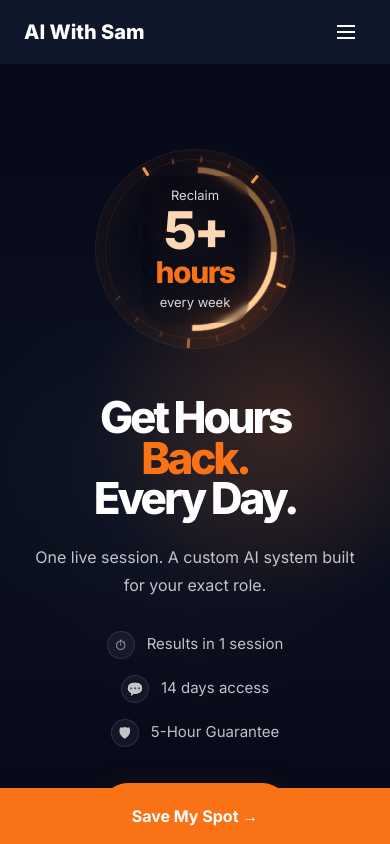
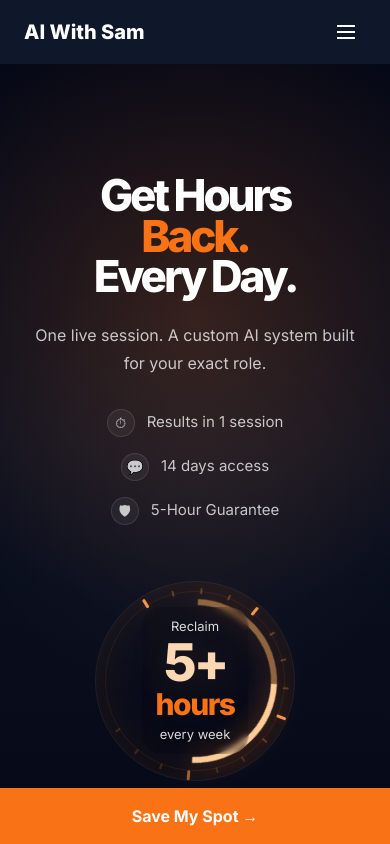
Before and after one commit to samkershner1234-aisk/ai-with-sam, a React (Vite) app: page / in a window 390 px wide. Shown: the top 844 px of the page. Built offline with nearby package versions, Linux system fonts and the light colour scheme.

Commit message:
Refactor Hero component for responsiveness and styling
Updated clock size and tick radius for mobile and desktop views. Modified background gradients and layout for improved responsiveness.

```diff
--- a/src/components/landing/Hero.jsx
+++ b/src/components/landing/Hero.jsx
@@ -18,19 +18,45 @@ export default function Hero() {
     return () => window.removeEventListener("resize", onResize);
   }, []);
 
-  const clockSize = isMobile ? 200 : 320;
-  const tickRadius = isMobile ? 88 : 142;
+  const clockSize = isMobile ? 200 : 440;
+  const tickRadius = isMobile ? 88 : 196;
 
   return (
     <section className="relative min-h-screen overflow-hidden bg-[#050816] text-white">
-      <div className="absolute inset-0 bg-[radial-gradient(circle_at_72%_42%,rgba(249,115,22,0.18)_0%,rgba(5,8,22,0)_34%),linear-gradient(180deg,#050816_0%,#0B1020_45%,#050816_100%)]" />
+      <div className="absolute inset-0 bg-[radial-gradient(circle_at_50%_30%,rgba(249,115,22,0.18)_0%,rgba(5,8,22,0)_50%),linear-gradient(180deg,#050816_0%,#0B1020_45%,#050816_100%)]" />
       <div className="absolute inset-0 bg-[radial-gradient(circle_at_50%_50%,rgba(255,255,255,0.03)_0%,transparent_50%)]" />
 
-      <div className="relative mx-auto flex min-h-screen w-full max-w-[1440px] items-center px-6 py-10 md:px-14 md:py-16">
-        <div className="flex w-full flex-col items-center gap-8 md:grid md:grid-cols-[1.05fr_0.95fr] md:items-center md:gap-6">
+      <div className="relative mx-auto flex min-h-screen w-full max-w-[900px] flex-col items-center justify-center px-6 py-16 text-center">
 
-          {/* Clock graphic — shows FIRST on mobile, second on desktop */}
-          <div className="order-first flex items-center justify-center md:order-last"
+        {/* Headline */}
+        <h1 className="max-w-2xl text-[clamp(44px,6.8vw,100px)] font-black leading-[0.92] tracking-[-0.07em]">
+          <span className="block text-white">Get Hours</span>
+          <span className="block"><span className="text-[#F97316]">Back.</span></span>
+          <span className="block text-white">Every Day.</span>
+        </h1>
+
+        {/* Subtext */}
+        <p className="mt-6 max-w-xl text-[16px] leading-7 text-white/75 md:mt-8 md:text-[19px] md:leading-8">
+          One live session. A custom AI system built for your exact role.
+        </p>
+
+        {/* Badges */}
+        <div className="mt-8 flex flex-col items-center space-y-4 md:mt-10">
+          {badges.map((b) => (
+            <div
+              key={b.text}
+              className="flex items-center gap-3 text-[15px] text-white/75 md:text-[16px]"
+            >
+              <span className="grid h-7 w-7 place-items-center rounded-full border border-white/10 bg-white/5 text-sm">
+                {b.icon}
+              </span>
+              <span>{b.text}</span>
+            </div>
+          ))}
+        </div>
+
+        {/* Clock graphic — below badges */}
+        <div className="mt-10 flex items-center justify-center md:mt-14"
           style={{ width: clockSize + 32, height: clockSize + 32 }}>
           <div className="relative flex items-center justify-center"
             style={{ width: clockSize, height: clockSize }}>
@@ -63,7 +89,7 @@ export default function Hero() {
                     key={i}
                     className="absolute left-1/2 top-1/2 block rounded-full"
                     style={{
-                        width: strong ? (isMobile ? 10 : 14) : (isMobile ? 6 : 9),
+                      width: strong ? (isMobile ? 10 : 16) : (isMobile ? 6 : 10),
                       height: strong ? 3 : 2,
                       background: strong
                         ? "rgba(255,160,80,0.95)"
@@ -84,14 +110,14 @@ export default function Hero() {
               animate={{ opacity: 1, y: 0 }}
               transition={{ duration: 0.8, ease: "easeOut" }}
               className="relative z-10 rounded-[20px] bg-black/10 text-center backdrop-blur-[3px]"
-                style={{ padding: isMobile ? "10px 14px" : "16px 24px" }}
+              style={{ padding: isMobile ? "10px 14px" : "20px 32px" }}
             >
-                <div style={{ fontSize: isMobile ? 13 : 18, color: "rgba(255,255,255,0.85)" }}>
+              <div style={{ fontSize: isMobile ? 13 : 22, color: "rgba(255,255,255,0.85)" }}>
                 Reclaim
               </div>
               <div
                 style={{
-                    fontSize: isMobile ? 52 : 80,
+                  fontSize: isMobile ? 52 : 110,
                   fontWeight: 900,
                   lineHeight: 1,
                   letterSpacing: "-0.06em",
@@ -103,7 +129,7 @@ export default function Hero() {
               </div>
               <div
                 style={{
-                    fontSize: isMobile ? 30 : 48,
+                  fontSize: isMobile ? 30 : 66,
                   fontWeight: 800,
                   lineHeight: 1,
                   letterSpacing: "-0.05em",
@@ -112,7 +138,7 @@ export default function Hero() {
               >
                 hours
               </div>
-                <div style={{ marginTop: 6, fontSize: isMobile ? 13 : 18, color: "rgba(255,255,255,0.84)" }}>
+              <div style={{ marginTop: 6, fontSize: isMobile ? 13 : 22, color: "rgba(255,255,255,0.84)" }}>
                 every week
               </div>
             </motion.div>
@@ -121,43 +147,6 @@ export default function Hero() {
           </div>
         </div>
 
-          {/* Text content — shows SECOND on mobile, first on desktop */}
-          <div className="order-last z-10 max-w-3xl text-center md:order-first md:text-left">
-            <h1 className="max-w-2xl text-[clamp(44px,6.8vw,100px)] font-black leading-[0.92] tracking-[-0.07em]">
-              <span className="block text-white">Get Hours</span>
-              <span className="block text-white"><span className="text-[#F97316]">Back.</span></span>
-              <span className="block text-white">Every Day.</span>
-            </h1>
-
-            <p className="mt-6 max-w-xl text-[16px] leading-7 text-white/75 md:mt-8 md:text-[19px] md:leading-8">
-              One live session. A custom AI system built for your exact role.
-            </p>
-
-            <div className="mt-8 flex flex-col items-center space-y-4 md:mt-10 md:items-start">
-              {badges.map((b) => (
-                <div
-                  key={b.text}
-                  className="flex items-center gap-3 text-[15px] text-white/75 md:text-[16px]"
-                >
-                  <span className="grid h-7 w-7 place-items-center rounded-full border border-white/10 bg-white/5 text-sm">
-                    {b.icon}
-                  </span>
-                  <span>{b.text}</span>
-                </div>
-              ))}
-            </div>
-
-            <div className="mt-9 flex justify-center md:mt-10 md:justify-start">
-              <a
-                href={CTA_URL}
-                className="inline-flex h-14 items-center rounded-full bg-[#F97316] px-8 text-[16px] font-bold text-white shadow-[0_18px_40px_rgba(249,115,22,0.24)] transition hover:bg-[#EA5A0C]"
-              >
-                Save My Spot →
-              </a>
-            </div>
-          </div>
-
-        </div>
       </div>
     </section>
   );
```
Lines whose indentation alone changed are shown as unchanged.
